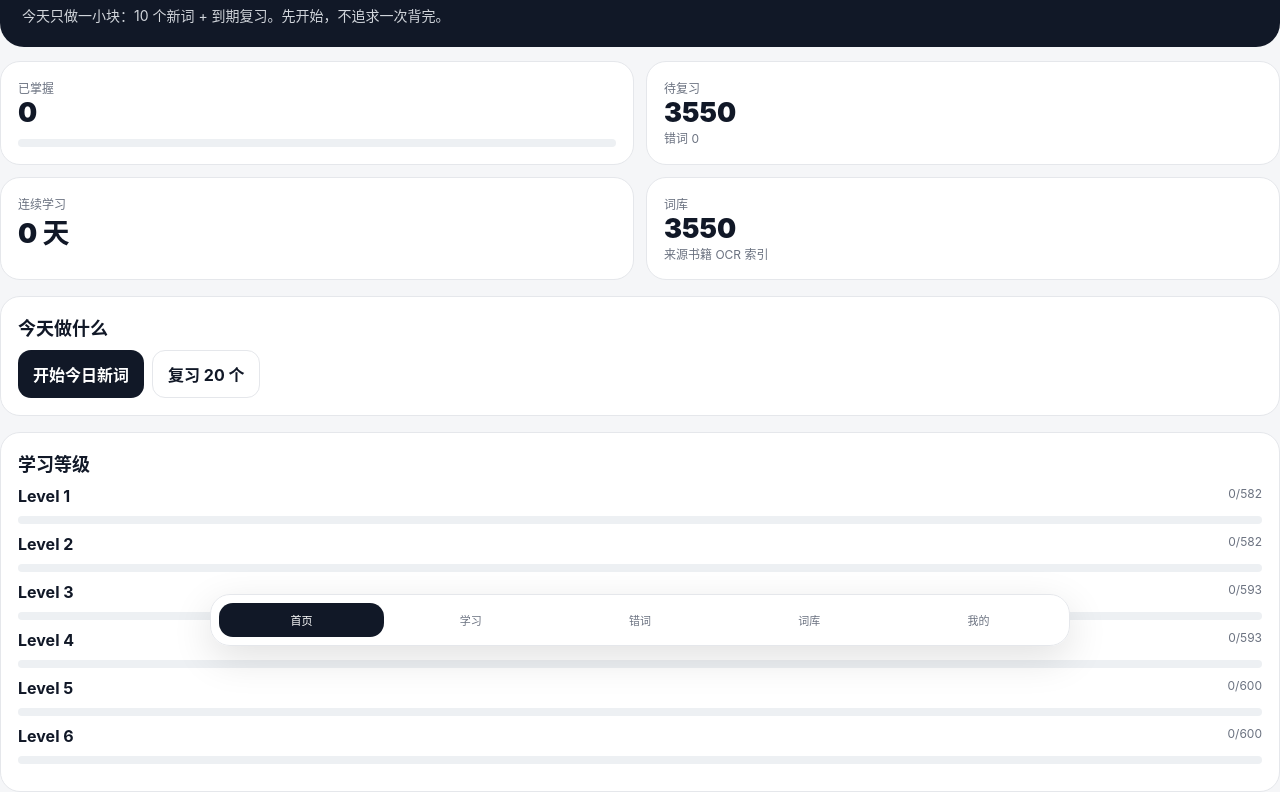
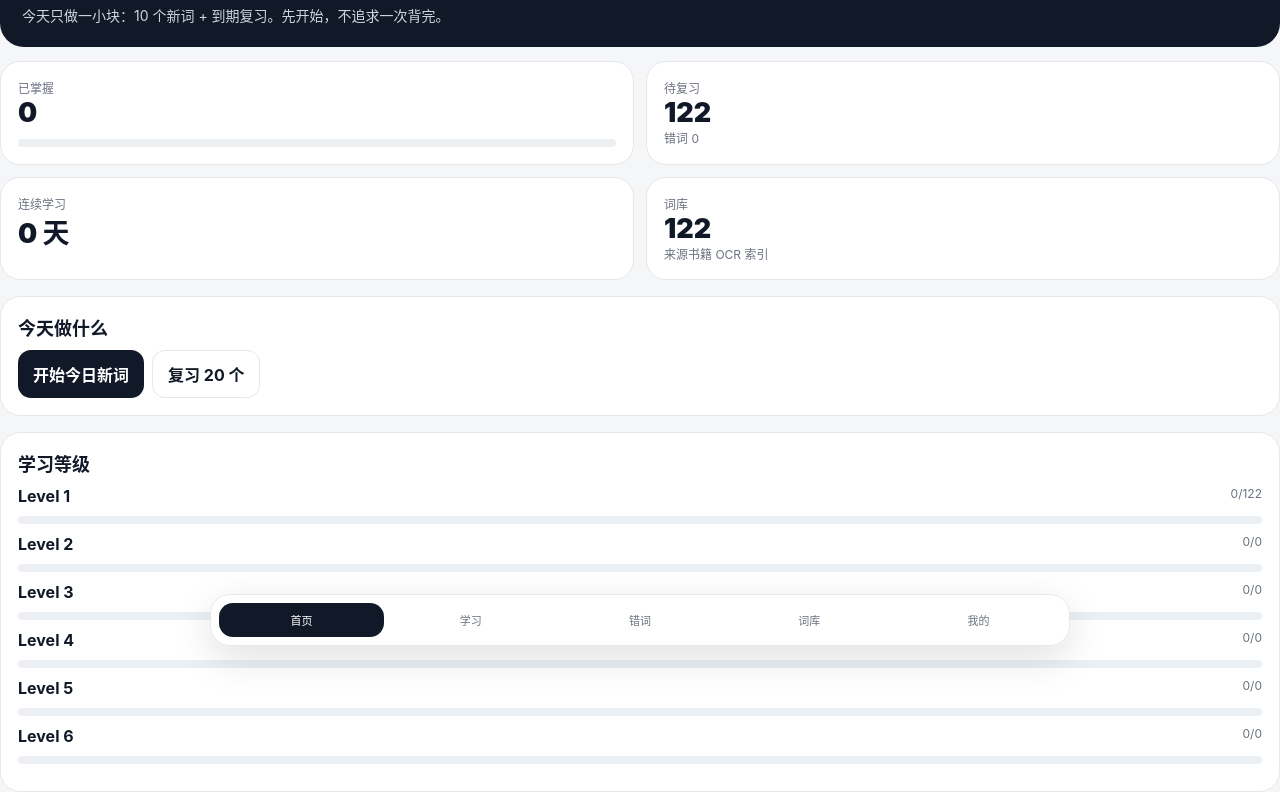
Before and after one commit to liwenyi953-hue/live-in-korean-vocab, a plain HTML site: page index.html in a window 1280 px wide. Shown: the part 142-934 px from the top of the page. Drawn offline with Linux system fonts and the light colour scheme.

Commit message:
Change data source from data.json to level1.json

```diff
--- a/index.html
+++ b/index.html
@@ -38,6 +38,6 @@ function resetProgress(){if(confirm('确定清空所有学习记录吗？')){DB.
 function exportData(){let blob=new Blob([JSON.stringify(DB,null,2)],{type:'application/json'});let a=document.createElement('a');a.href=URL.createObjectURL(blob);a.download='livein-study-backup.json';a.click();setTimeout(()=>URL.revokeObjectURL(a.href),500)}
 function importData(){let i=document.createElement('input');i.type='file';i.accept='.json';i.onchange=()=>{let f=i.files[0];if(!f)return;let r=new FileReader();r.onload=()=>{try{DB=JSON.parse(r.result);save();render()}catch{alert('文件格式不正确。')}};r.readAsText(f)};i.click()}
 async function askNotify(){if(!('Notification'in window)){alert('当前浏览器不支持通知。');return}let p=await Notification.requestPermission();alert(p==='granted'?'提醒权限已开启。':'没有开启提醒权限。')}
-async function init(){loadState();let r=await fetch('data.json');DATA=await r.json();render();if('serviceWorker'in navigator)navigator.serviceWorker.register('sw.js').catch(()=>{})}
+async function init(){loadState();let r=await fetch('level1.json');DATA=await r.json();render();if('serviceWorker'in navigator)navigator.serviceWorker.register('sw.js').catch(()=>{})}
 init();
 </script></body></html>
```
